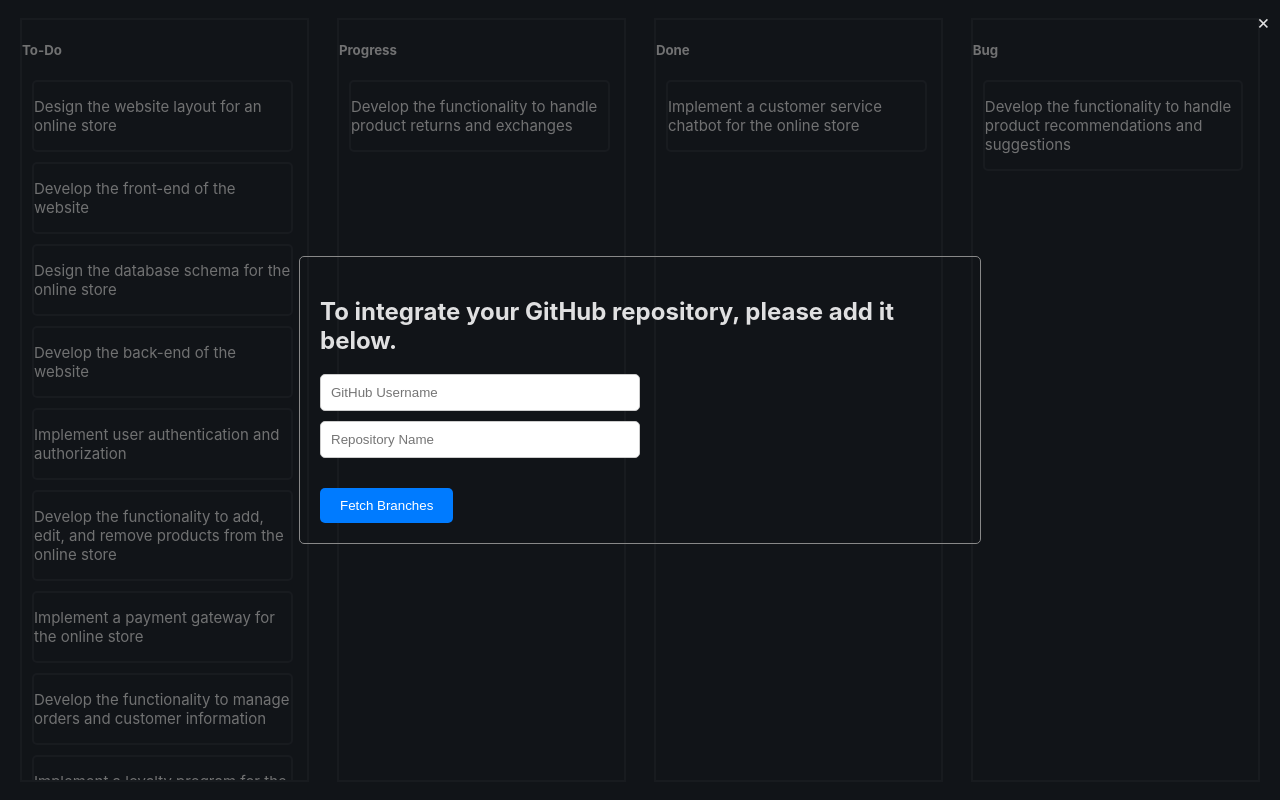
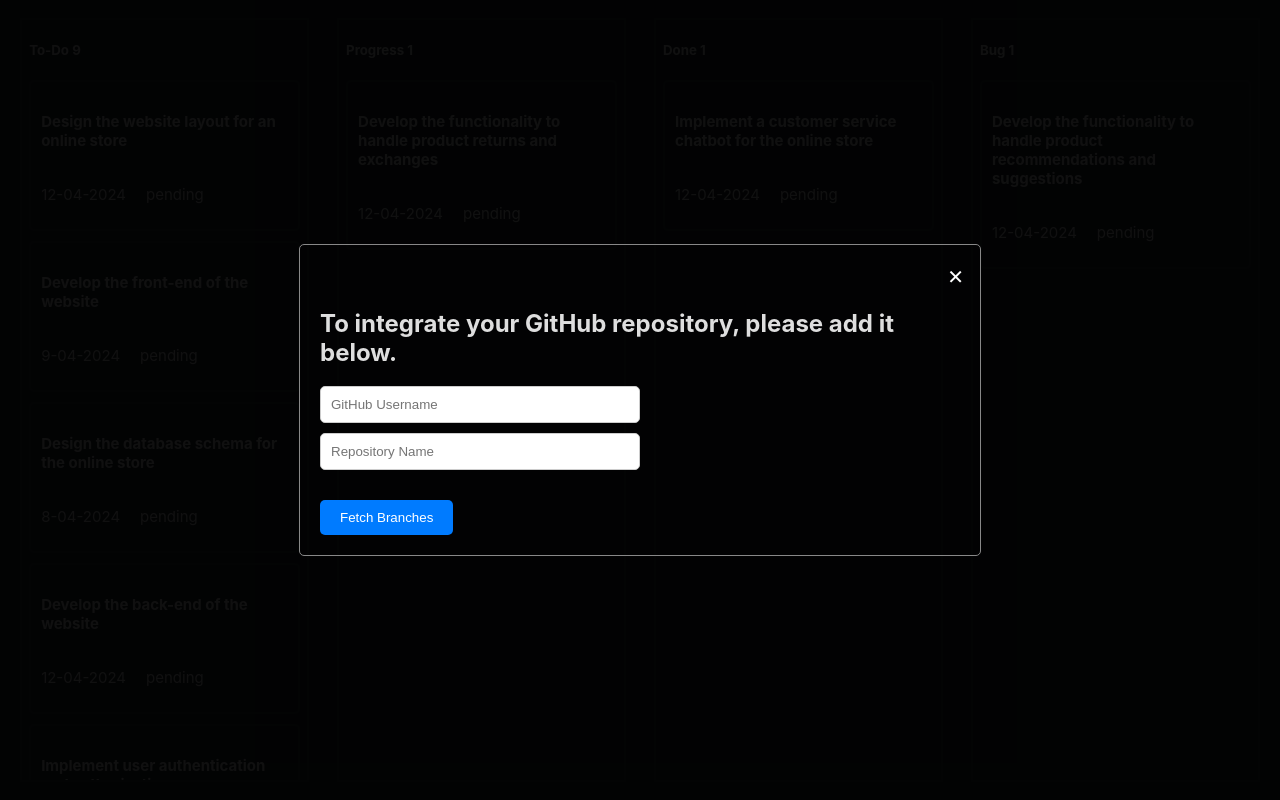
Before and after one commit to abdulhafiz7156/vue-draggable-table, a Vue app: page / in a window 1280 px wide. Built offline with nearby package versions, Linux system fonts and the light colour scheme.

Commit message:
created task popup and realized all the functions which maybe needed

```diff
--- a/src/App.vue
+++ b/src/App.vue
@@ -11,85 +11,97 @@ export default {
             "title": "Design the website layout for an online store",
             "description": "Create a visually appealing and user-friendly website layout for an online store. Include",
             "category": "to-do",
-          "status": "pending"
+            "status": "pending",
+            "date": "12-04-2024"
           },
           {
             "id": 2,
             "title": "Develop the front-end of the website",
             "description": "Implement the front-end of the website using HTML, CSS, and JavaScript. Make sure it is",
             "category": "to-do",
-          "status": "pending"
+            "status": "pending",
+            "date": "9-04-2024"
           },
           {
             "id": 3,
             "title": "Design the database schema for the online store",
             "description": "Create a database schema that includes tables for products, customers, orders, and payments",
             "category": "to-do",
-          "status": "pending"
+            "status": "pending",
+            "date": "8-04-2024"
           },
           {
             "id": 4,
             "title": "Develop the back-end of the website",
             "description": "Implement the back-end of the website using a server-side language such as Python or Node.js",
             "category": "to-do",
-          "status": "pending"
+            "status": "pending",
+            "date": "12-04-2024"
           },
           {
             "id": 5,
             "title": "Implement user authentication and authorization",
             "description": "Create an authentication and authorization system that ensures only authorized users can",
             "category": "to-do",
-          "status": "pending"
+            "status": "pending",
+            "date": "1-04-2024"
           },
           {
             "id": 6,
             "title": "Develop the functionality to add, edit, and remove products from the online store",
             "description": "Implement the functionality to add, edit, and remove products from the online store. Also make",
             "category": "to-do",
-          "status": "pending"
+            "status": "pending",
+            "date": "24-04-2024"
           },
           {
             "id": 7,
             "title": "Implement a payment gateway for the online store",
             "description": "Create a payment gateway that handles different types of payments and refunds.",
             "category": "to-do",
-          "status": "pending"
+            "status": "pending",
+            "date": "12-04-2024"
           },
           {
             "id": 8,
             "title": "Develop the functionality to manage orders and customer information",
             "description": "Implement the functionality to manage orders and customer information. Ensure that each order",
             "category": "to-do",
-          "status": "pending"
+            "status": "pending",
+            "date": "12-04-2024"
           },
           {
             "id": 9,
             "title": "Implement a loyalty program for the online store",
             "description": "Create a loyalty program that tracks customer rewards and points.",
             "category": "to-do",
-          "status": "pending"
+            "status": "pending",
+            "date": "12-04-2024"
           },
           {
             "id": 10,
             "title": "Develop the functionality to handle product returns and exchanges",
             "description": "Implement the functionality to handle product returns and exchanges. Also make sure it can",
             "category": "progress",
-          "status": "pending"
+            "status": "pending",
+            "date": "12-04-2024"
           },
           {
             "id": 11,
             "title": "Implement a customer service chatbot for the online store",
             "description": "Create a customer service chatbot that handles common questions and provides helpful",
             "category": "done",
-          "status": "pending"
+            "status": "pending",
+            "date": "12-04-2024"
           },
           {
             "id": 12,
             "title": "Develop the functionality to handle product recommendations and suggestions",
             "description": "Implement the functionality to provide related products and suggestions based on customer",
             "category": "bug",
-          "status": "pending"
-        },
+            "status": "pending",
+            "date": "12-04-2024"
+          }
         ],
         columns: [
           {
@@ -114,10 +126,12 @@ export default {
           },
         ],
         draggedItem: null,
-      showPopup: true,
+        showPopup: false,
         username: '',
         repository: '',
-      branches: null
+        branches: null,
+        taskPopup: false,
+        selectedTaskPopup:  null
       }
     },
     methods: {
@@ -161,9 +175,6 @@ export default {
       openPopup() {
         this.showPopup = true;
       },
-    closePopup() {
-      this.showPopup = false;
-    },
       fetchBranches() {
         fetch(`https://api.github.com/repos/${this.username}/${this.repository}/branches`)
             .then(response => {
@@ -174,7 +185,7 @@ export default {
             })
             .then(data => {
               this.branches = data;
-            console.log(data);
+              console.log(this.branches);
               localStorage.setItem('githubBranches', JSON.stringify(data));
               this.showPopup = false;
             })
@@ -183,12 +194,24 @@ export default {
             });
       },
       filteredTasks(columnName) {
-      return this.tasks.filter(task => task.category === columnName);
+        return this.tasks.filter(task => task.category === columnName)
+      },
+      openTaskPopup(task) {
+        this.taskPopup = true;
+        this.selectedTaskPopup = task;
+      },
+      deleteTask(id) {
+        const index = this.tasks.findIndex(task => task.id === id);
+        if (index !== -1) {
+          this.tasks.splice(index, 1);
+        }
+        this.taskPopup = false;
       }
     },
     created() {
         if(localStorage.getItem('githubBranches')){
           this.showPopup = false
+          this.branches = JSON.parse(localStorage.getItem('githubBranches'));
         } else {
           this.showPopup = true
         }
@@ -198,7 +221,7 @@ export default {
   </script>
 
   <template>
-  <div class="columns" draggable="true" >
+    <div class="columns">
       <div
           class="child"
           v-for="(column, index) in this.columns"
@@ -207,22 +230,29 @@ export default {
           @dragover.prevent
           @drop="handleDrop(column.class)"
       >
-      <h5>{{column.name}}{{column.length}}</h5>
-      <div v-for="(item, index) in filteredTasks(column.class)"
+        <div class="container">
+          <h5>{{column.name}} {{filteredTasks(column.class).length}}</h5>
+          <div v-for="(item, index) in filteredTasks(column.class, 'date')"
                :key="index"
                class="cards"
                draggable="true"
                @dragstart="handleDragStart(item.id)"
                @dragend="handleDragEnd"
+               @click="openTaskPopup(item)"
           >
-        <p>{{item.title}}</p>
+            <h4>{{item.title}}</h4>
+            <div style="display: flex">
+              <p style="margin-right: 20px">{{item.date}}</p>
+              <p>{{item.status}}</p>
+            </div>
+          </div>
         </div>
       </div>
     </div>
     <!-- Popup -->
     <div v-if="this.showPopup" class="popup">
       <div class="popup-content">
-      <span class="close" @click="this.closePopup">&times;</span>
+        <span class="close" @click="this.showPopup = false">&#10005;</span>
         <h2>To integrate your GitHub repository, please add it below.</h2>
         <div class="input__div">
           <input type="text" v-model="this.username" placeholder="GitHub Username">
@@ -231,53 +261,32 @@ export default {
         <button @click="this.fetchBranches">Fetch Branches</button>
       </div>
     </div>
-
-
+    <!-- Task Popup -->
+    <div v-if="taskPopup" class="popup task__popup">
+      <div class="popup-content task__popup__content">
+        <span class="close" @click="this.taskPopup = false" @click.self="this.taskPopup = false">&times;</span>
+        <h2>Task Details</h2>
+        <div >
+          <label for="title">Title:</label>
+          <input type="text" id="title" v-model="selectedTaskPopup.title" />
+          <label for="description">Description:</label>
+          <textarea id="description" v-model="selectedTaskPopup.description"></textarea>
+          <label for="status">Status:</label>
+          <select id="status" v-model="selectedTaskPopup.status">
+            <option value="pending">Pending</option>
+            <option value="in-progress">In Progress</option>
+            <option value="completed">Completed</option>
+          </select>
+          <label for="branches">GitHub Branches:</label>
+          <select id="branches" v-model="this.branches.name">
+            {{this.branches}}
+            <option v-for="(branch, index) in this.branches" :key="index" :value="branch.name">{{ branch.name }}</option>
+          </select>
+          <div class="task__popup__button__div">
+            <button @click="this.taskPopup = false">Save</button>
+            <button @click="this.deleteTask(selectedTaskPopup.id)">Delete</button>
+          </div>
+        </div>
+      </div>
+    </div>
   </template>
-
-<style scoped>
-.columns {
-  display: flex;
-  justify-content: space-between;
-  align-items: center;
-  height: 100vh;
-  margin: 0px 20px;
-  /*overflow: hidden;*/
-}
-.columns .child {
-  height: 95vh;
-  border: 2px solid #31363F;
-  width: 23%;
-  overflow: scroll;
-}
-::-webkit-scrollbar {
-  width: 5px;
-}
-/* Track */
-::-webkit-scrollbar-track {
-   border-radius: 10px;
-}
-/* Handle */
-::-webkit-scrollbar-thumb {
-  background: #4e4e4e;
-   border-radius: 5px 0 0 5px;
-}
-.cards {
-  width: 90%;
-  margin: 10px;
-  font-size: 15px;
-  border: 2px solid #31363F;
-  border-radius: 5px;
-  cursor: pointer;
-}
-
-.input__div {
-  display: flex;
-  justify-content: center;
-  flex-direction: column;
-  align-items: center;
-  width: 50%;
-
-
-}
-</style>
--- a/src/style.css
+++ b/src/style.css
@@ -17,7 +17,7 @@ body{
      left: 0;
      width: 100%;
      height: 100%;
-     background-color: rgba(0, 0, 0, 0.5);
+     background-color: rgba(0, 0, 0, 0.93);
      z-index: 999;
      display: flex;
      justify-content: center;
@@ -33,9 +33,9 @@ body{
 }
 
 .close {
-    position: absolute;
-    top: 10px;
-    right: 10px;
+    color: white;
+    position: relative;
+    left: 98%;
     font-size: 20px;
     cursor: pointer;
 }
@@ -65,3 +65,102 @@ button {
 button:hover {
     background-color: #0056b3; /* Change button hover color as needed */
 }
+
+
+.columns {
+    display: flex;
+    justify-content: space-between;
+    align-items: center;
+    height: 100vh;
+    margin: 0px 20px;
+    /*overflow: hidden;*/
+}
+.container {
+    width: 95%;
+    margin: 0 auto;
+
+}
+.columns .child {
+    height: 95vh;
+    border: 2px solid #31363F;
+    width: 23%;
+    overflow: scroll;
+}
+::-webkit-scrollbar {
+    width: 5px;
+}
+/* Track */
+::-webkit-scrollbar-track {
+    border-radius: 10px;
+}
+/* Handle */
+::-webkit-scrollbar-thumb {
+    background: #4e4e4e;
+    border-radius: 5px 0 0 5px;
+}
+.cards {
+    padding: 10px;
+    margin-bottom: 10px;
+    font-size: 15px;
+    border: 2px solid #31363F;
+    border-radius: 5px;
+    cursor: pointer;
+}
+
+.input__div {
+    display: flex;
+    justify-content: center;
+    flex-direction: column;
+    align-items: center;
+    width: 50%;
+}
+
+.sort__div {
+    display: flex;
+    justify-content: right;
+    margin-bottom: 10px;
+}
+
+.sort__div div {
+    margin-right: 10px;
+    cursor: pointer;
+}
+
+.task__popup__content {
+    height: 94%;
+    margin: 0px;
+    border-bottom: none;
+    border-top: none;
+    border-right: none;
+    border-radius: 0px;
+}
+
+.task__popup {
+    justify-content: right;
+}
+
+.task__popup__content div {
+    display: flex;
+    justify-content: center;
+    flex-direction: column;
+}
+
+.task__popup__content div input, textarea, select {
+    width: 100%;
+    padding: 10px;
+    margin-bottom: 10px;
+    border: 1px solid #ccc;
+    border-radius: 5px;
+    box-sizing: border-box;
+    outline: none;
+}
+
+.task__popup__button__div  {
+    flex-direction: unset !important;
+    justify-content: left !important;
+}
+
+.task__popup__button__div button {
+    margin-right: 10px;
+
+}
```
Lines whose indentation alone changed are shown as unchanged.
